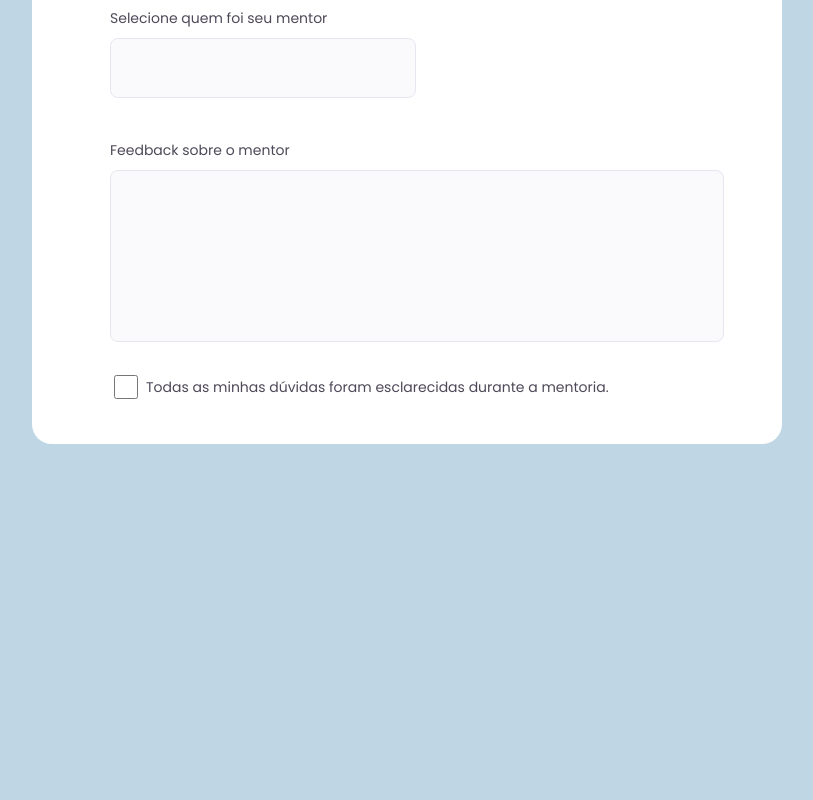
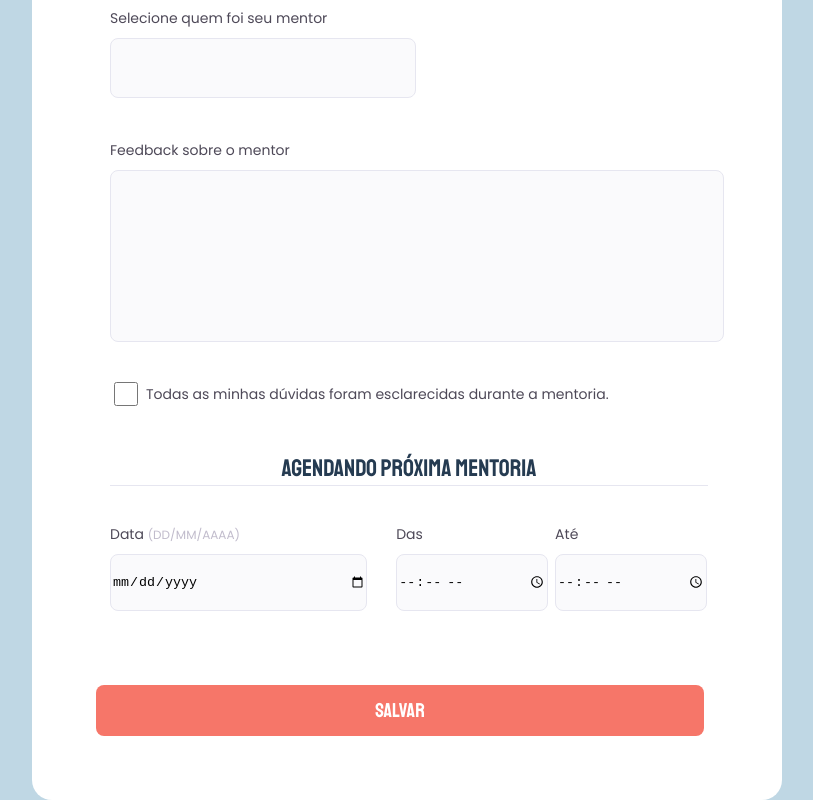
Before and after one commit to NandaReisVerissimo/Projeto03-extra, a plain HTML site: page index.html in a window 1280 px wide. Shown: the part 810-1610 px from the top of the page, without its empty margins (233-1046 px from the left). Before the commit the page ends 1254 px from the top, so only its background shows below. Drawn offline with Linux system fonts and the light colour scheme.

Commit message:
Add files via upload
finished the stylization from the form in the CSS
add the save button

```diff
--- a/index.html
+++ b/index.html
@@ -53,7 +53,7 @@
 
       <legend>Informações do mentor</legend>
 
-      <div class="input-wrapper">
+      <div class="input-wrapper-menthor">
         <label for="event-menthor">Selecione quem foi seu mentor</label>
         <input type="text" id="event-menthor">
       </div>
@@ -69,6 +69,32 @@
       </div>
     </fieldset>
 
+    <fieldset class="fieldset-wrapper">
+
+      <legend>Agendando próxima mentoria</legend>
+
+      <div class="col-3">
+      <div class="input-wrapper">
+        <label for="event-date">Data  <span>(DD/MM/AAAA)</span></label>
+        <input type="date" id="event-date">
+      </div>
+
+      <div class="input-wrapper">
+        <label for="event-begin">Das</label>
+        <input type="time" id="event-begin"></textarea>
+      </div>
+
+      <div class="input-wrapper">
+        <label for="event-end">Até</label>
+        <input type="time" id="event-end">
+      </div>
+    </div>
+    </fieldset>
+
+    <footer>
+      <button>Salvar</button>
+    </footer>
+
   </form>
   </div>
 </body>
--- a/style.css
+++ b/style.css
@@ -87,8 +87,6 @@ form {
 
   margin-top: 8px;
 
-  display: flex;
-  flex-direction: column;
 }
 
 .input-wrapper input {
@@ -110,6 +108,14 @@ form {
   display: flex;
   gap: 22px;
   width: 100%;
+}
+
+.col-2 > div:nth-child(1) {
+  width: 300px;
+}
+
+.col-2 > div:nth-child(2) {
+  width: 300px;
 }
 
 .input-wrapper span {
@@ -134,6 +140,29 @@ form {
 
   display: flex;
   justify-content: center;
+}
+
+.input-wrapper-menthor {
+  color: #4E4958;
+  font-family: Poppins;
+  font-size: 14px;
+  line-height: 24px;
+
+  margin-top: 8px;
+
+  display: flex;
+  flex-direction: column;
+}
+
+.input-wrapper-menthor input {
+  width: 100%;
+  height: 55.529px;
+
+  margin-top: 8px;
+
+  border-radius: 8px;
+  border: 1px solid var(--back-lines-in-white, #E6E6F0);
+  background: var(--shapes-02, #FAFAFC);
 }
 
 #event-menthor {
@@ -177,5 +206,50 @@ form {
 
   margin-right: 8px;
 
+}
+
+.col-3 {
+  display: flex;
+}
+
+.col-3 > div:nth-child(1) {
+  margin-right: 32px;
 
 }
+
+.col-3 > div:nth-child(2) {
+  margin-right: 10px;
+  width: 150px;
+}
+
+.col-3 > div:nth-child(3) {
+  width: 150px;
+}
+
+footer button {
+  border-radius: 8px;
+  border: none;
+  background: #F67669;
+
+  display: flex;
+  width: 608px;
+  height: 51px;
+  padding: 15px 40px;
+  justify-content: center;
+  align-items: center;
+  gap: 10px;
+
+  color: #FFF;
+  font-family: Staatliches;
+  font-size: 20px;
+  font-style: normal;
+  font-weight: 400;
+  line-height: 26px;
+
+  margin-top: 64px;
+  margin-bottom: 32px;
+}
+
+button:hover {
+  background: #ec5a49;
+}
```
